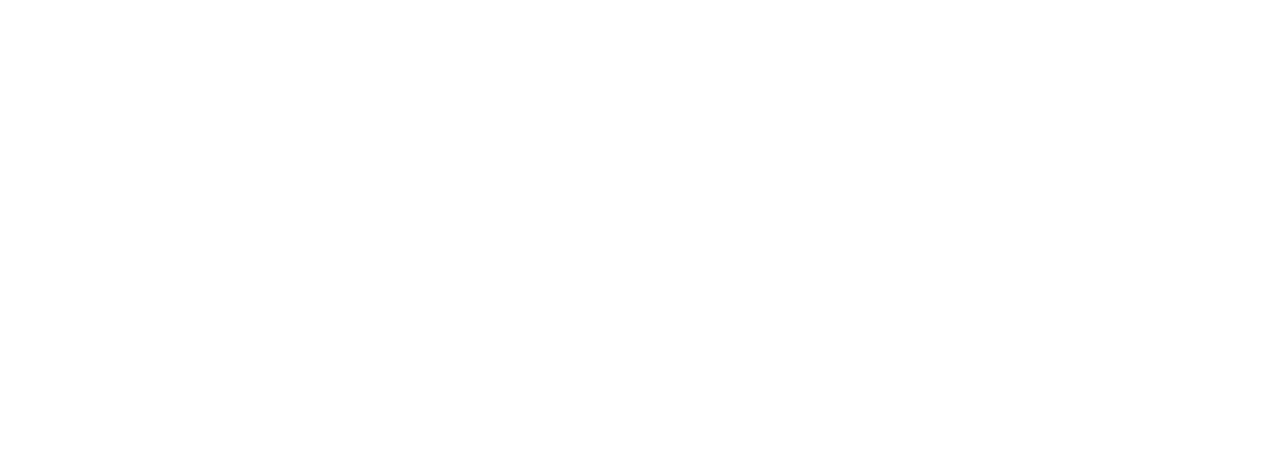
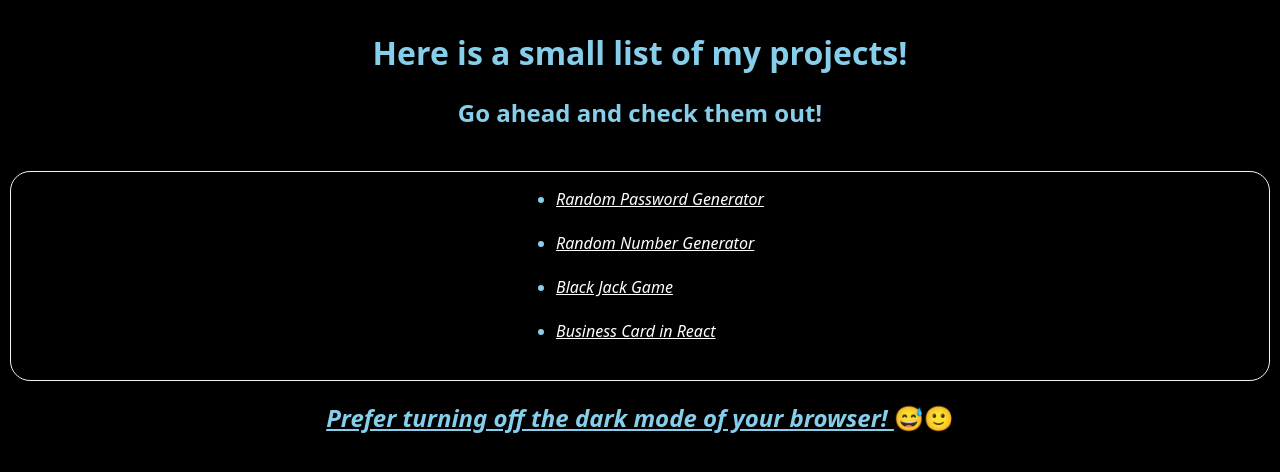
Before and after one commit to jainam03/Portfolio-Card, a plain HTML site: page projects.html in a window 1280 px wide. Drawn offline with Linux system fonts and the light colour scheme.

Commit message:
added content in projects file

```diff
--- a/projects.html
+++ b/projects.html
@@ -0,0 +1,84 @@
+<!DOCTYPE html>
+<html lang="en">
+<head>
+    <meta charset="UTF-8">
+    <meta http-equiv="X-UA-Compatible" content="IE=edge">
+    <meta name="viewport" content="width=device-width, initial-scale=1.0">
+    <title>My Projects</title>
+</head>
+<body>
+
+    <style>
+        body {
+            padding: 10px;
+            margin: 0;
+
+            box-sizing: border-box;
+            background-color: black;
+            color: skyblue;
+
+            font-family: system-ui, -apple-system, BlinkMacSystemFont, 'Segoe UI', Roboto, Oxygen, Ubuntu, Cantarell, 'Open Sans', 'Helvetica Neue', sans-serif;
+        }
+
+        body > h1 {
+            text-align: center;
+        }
+        body > h2 {
+            text-align: center;
+        }
+
+        a {
+            color: white;
+        }
+
+        .project-links {
+            padding: 0;
+            margin: 0;
+
+            display: flex;
+            flex-direction:column ;
+            justify-content: center;
+            align-items: center;
+
+            border: 1px solid whitesmoke;
+            border-radius: 20px;
+
+            font-style: italic;
+        }
+    </style>
+
+    <h1>Here is a small list of my projects!</h1>
+    <h2>Go ahead and check them out!</h2>
+
+    <br>
+    <div class="project-links" >
+        <ul>
+            <li>
+                <a href="https://jainam03.github.io/random_password_Generator/" target="_blank" >Random Password Generator</a>
+            </li> <br>
+
+            <li>
+                <a href="https://jainam03.github.io/random_number_generator/" target="_blank">Random Number Generator</a>
+            </li> <br>
+
+            <li>
+                <a href="https://jainam03.github.io/Black-Jack-game" target="_blank" >Black Jack Game</a>
+            </li> <br>
+
+            <li>
+                <a href="https://businesscardd.netlify.app" target="_blank" >Business Card in React</a>
+            </li> <br>
+
+        </ul>
+    </div>
+
+    <h2>
+        <i>
+            <u>
+                Prefer turning off the dark mode of your browser!
+            </u>
+        </i> 😅️🙂️
+    </h2>
+
+</body>
+</html>
```
Also changed, not shown: index.html (+1 -1 lines).
